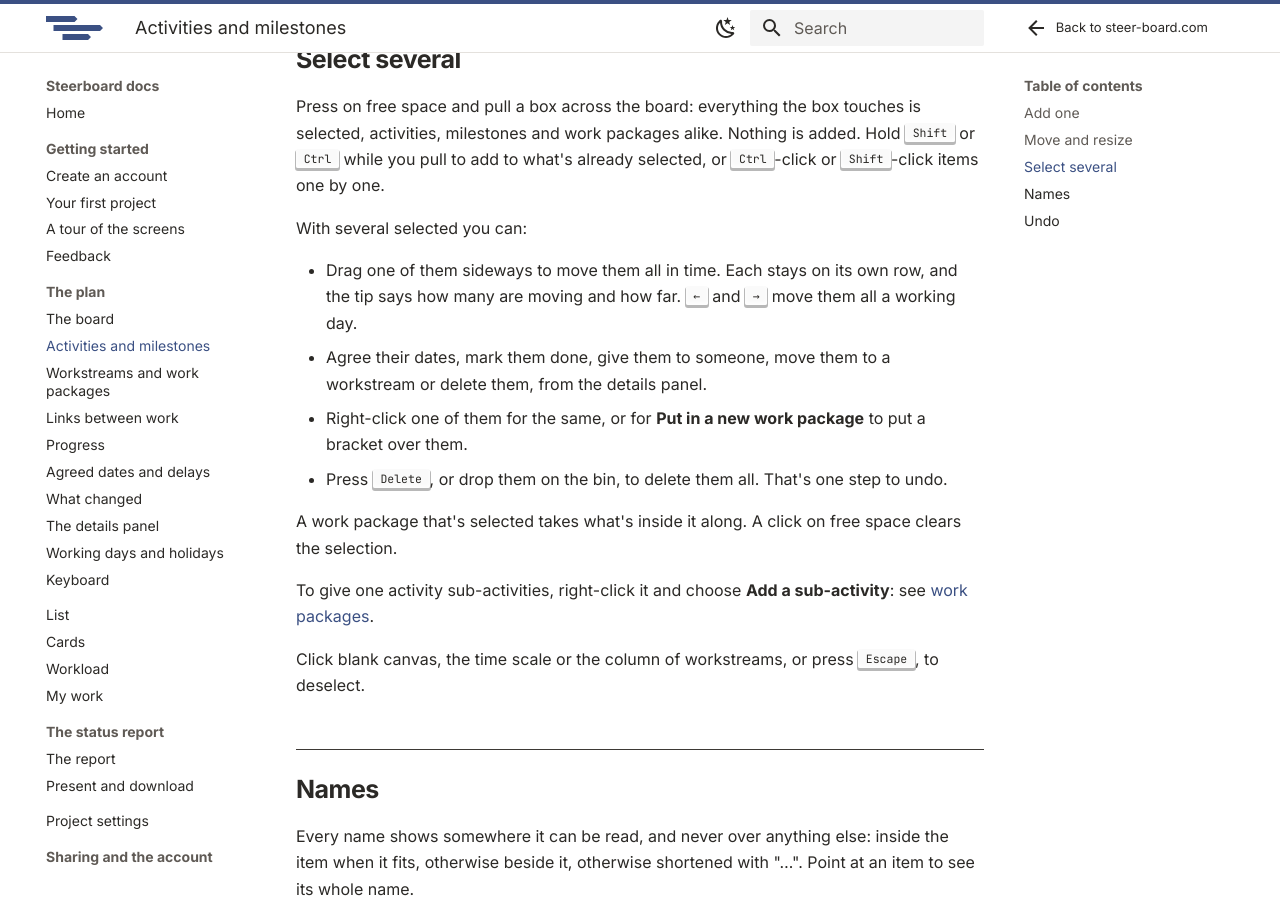
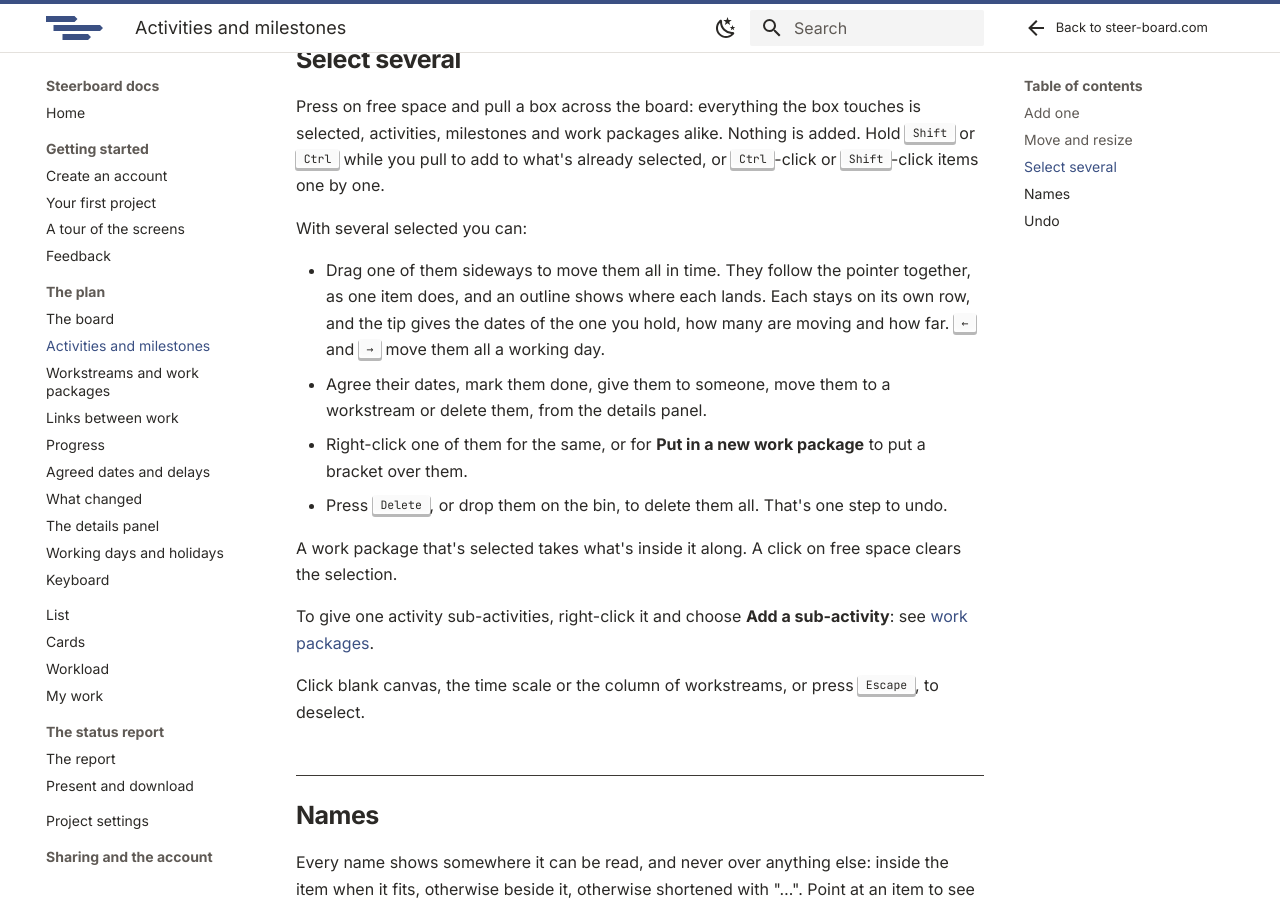
Before and after one commit to mistahcase/steerboard-docs, an MkDocs documentation site: the page built from pages/plan/items.md, in a window 1280 px wide and 900 px high, scrolled down 2061 px. Built offline with MkDocs 1.6.1 and Material for MkDocs 9.7.7, drawn with Linux system fonts in a browser that asks for light colours.

Commit message:
Several moved together are drawn as one is
The user, 2026-11-14: "moving several activities renders very differently
than one; that won't fly."

One item floated under the pointer with a dashed outline where it would land;
several sat tilted at the day they'd land on, stepping a day at a time, with
no outline and their selection handles showing. Now every one of the selected
is lifted and follows the pointer, each has its outline on its own row at the
working day, a lifted item's handles are put away, and the tip gives the held
one's dates, then how many and how far.

Several still move in time only and keep their rows (MS3).
SCENARIOS.md MS8; src/gantt/drag.test.ts; npm run ui:check measures it
mid-drag. PROGRESS.md X49; ROBUSTNESS.md has the walks.

Co-Authored-By: Claude Fable 5.2 <noreply@anthropic.com>

```diff
--- a/pages/plan/items.md
+++ b/pages/plan/items.md
@@ -50,9 +50,11 @@ items one by one.
 
 With several selected you can:
 
-- Drag one of them sideways to move them all in time. Each stays on its own
-  row, and the tip says how many are moving and how far. <kbd>←</kbd> and
-  <kbd>→</kbd> move them all a working day.
+- Drag one of them sideways to move them all in time. They follow the pointer
+  together, as one item does, and an outline shows where each lands. Each stays
+  on its own row, and the tip gives the dates of the one you hold, how many are
+  moving and how far.
+  <kbd>←</kbd> and <kbd>→</kbd> move them all a working day.
 - Agree their dates, mark them done, give them to someone, move them to a
   workstream or delete them, from
   the details panel.
```
Also changed, not shown: pages/whats-new.md (+4 -0 lines).
